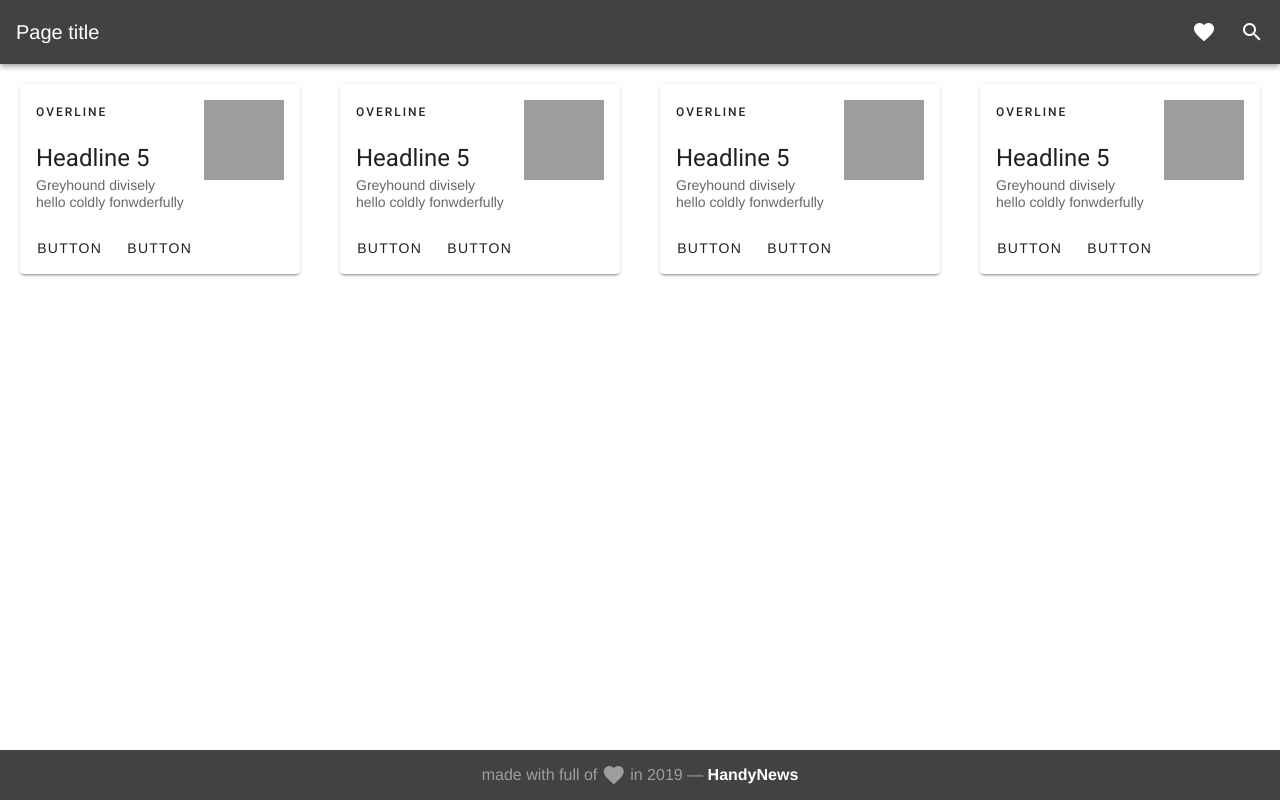
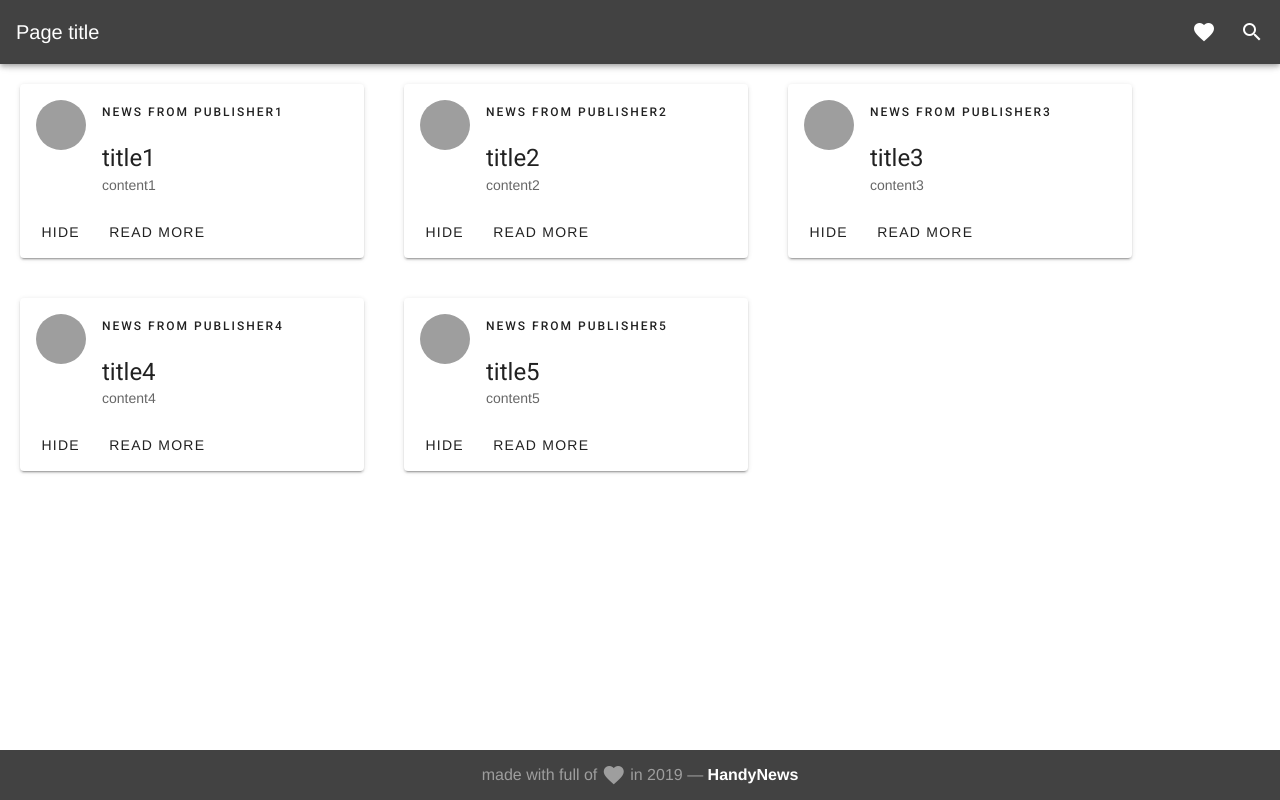
Before and after one commit to Azjargal13/handy-news, a Vue app: page /news in a window 1280 px wide. Built offline with nearby package versions, Linux system fonts and the light colour scheme.

Commit message:
news card layout

```diff
--- a/src/components/helper/NewsCollection.vue
+++ b/src/components/helper/NewsCollection.vue
@@ -1,28 +1,27 @@
 <template>
-  <div class="d-flex">
+  <div class="d-md-flex flex-wrap">
     <!-- in cicle logo shows news source -->
     <v-card
-      class="mx-5 mt-5"
+      class="mx-5 my-5"
       max-width="344"
       style="text-align:left"
       v-for="news in newsAll"
       :key="news.id"
     >
       <v-list-item three-line>
+        <v-list-item-avatar size="50" color="grey"></v-list-item-avatar>
         <v-list-item-content>
-          <div class="overline mb-4">OVERLINE</div>
+          <div class="overline mb-4">News from {{ news.publisher }}</div>
           <v-list-item-title class="headline mb-1"
-            >Headline 5</v-list-item-title
-          >
-          <v-list-item-subtitle
-            >Greyhound divisely hello coldly fonwderfully</v-list-item-subtitle
-          >
+            >{{ news.title }}
+          </v-list-item-title>
+
+          <v-list-item-subtitle> {{ news.content }} </v-list-item-subtitle>
         </v-list-item-content>
-        <v-list-item-avatar tile size="80" color="grey"></v-list-item-avatar>
       </v-list-item>
       <v-card-actions>
-        <v-btn text>Button</v-btn>
-        <v-btn text>Button</v-btn>
+        <v-btn text>Hide</v-btn>
+        <v-btn text>Read more</v-btn>
       </v-card-actions>
     </v-card>
   </div>
@@ -37,10 +36,12 @@ interface newsBundle {
   content: string;
   publisher: string;
   publishedOn: string;
+  category: string;
 }
 
 @Component({})
 export default class NewsCollection extends Vue {
+  private hideNewsCard: boolean = false;
   constructor() {
     super();
   }
@@ -49,25 +50,36 @@ export default class NewsCollection extends Vue {
       title: "title1",
       content: "content1",
       publisher: "publisher1",
-      publishedOn: "17-Dec, 19"
+      publishedOn: "17-Dec, 19",
+      category: "sport"
     },
     {
       title: "title2",
       content: "content2",
       publisher: "publisher2",
-      publishedOn: "17-Dec, 19"
+      publishedOn: "17-Dec, 19",
+      category: "business"
     },
     {
       title: "title3",
       content: "content3",
       publisher: "publisher3",
-      publishedOn: "17-Dec, 19"
+      publishedOn: "17-Dec, 19",
+      category: "market"
     },
     {
       title: "title4",
       content: "content4",
-      publisher: "publisher",
-      publishedOn: "17-Dec, 19"
+      publisher: "publisher4",
+      publishedOn: "17-Dec, 19",
+      category: "technology"
+    },
+    {
+      title: "title5",
+      content: "content5",
+      publisher: "publisher5",
+      publishedOn: "17-Dec, 19",
+      category: "market"
     }
   ];
 
```
